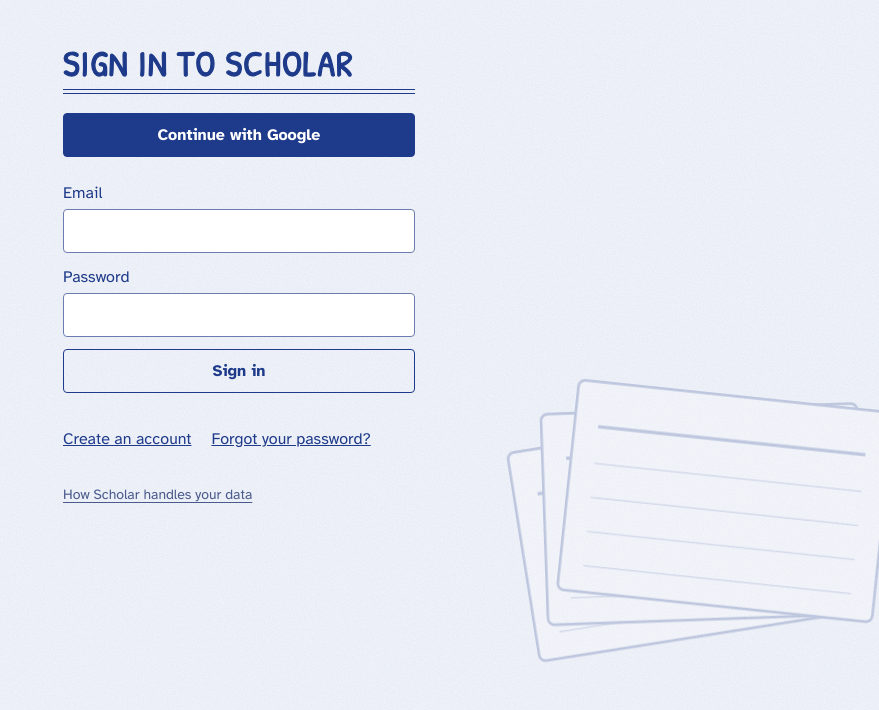
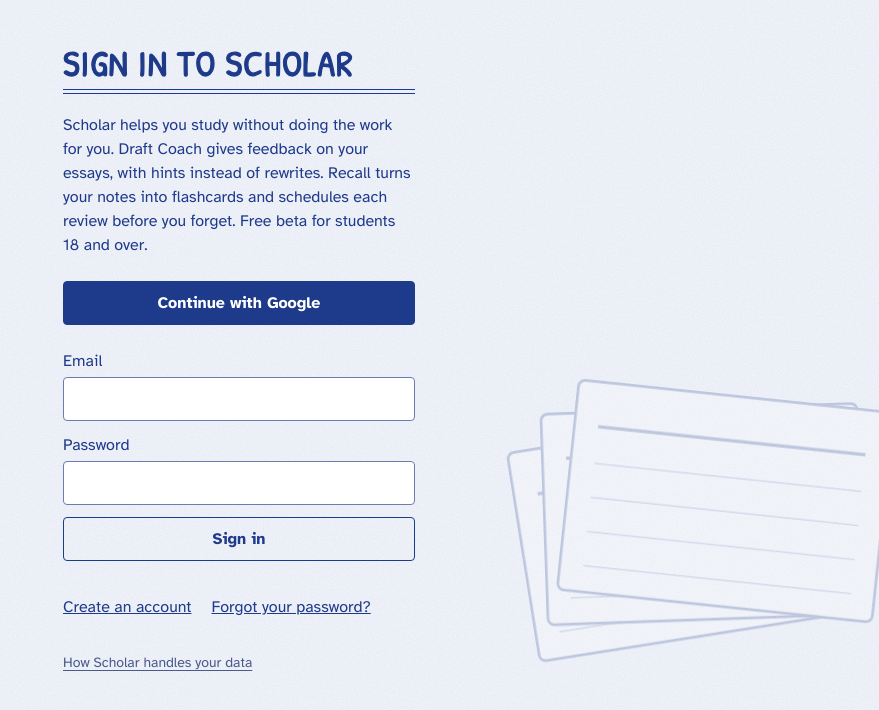
Before and after one commit to bitwindamountains/deskmate, a Next.js app: page /login in a window 1280 px wide. Shown: the top 710 px of the page, without its empty margins (401-1280 px from the left). Built offline with nearby package versions, Linux system fonts and the light colour scheme.

Commit message:
feat: sign-in and create-account say in three sentences what Scholar is (/ leads there)

```diff
--- a/src/app/login/login-form.tsx
+++ b/src/app/login/login-form.tsx
@@ -24,6 +24,14 @@ export function LoginForm({ next, initialError, notice }: { next: string; initia
     <main className="mx-auto max-w-sm space-y-6 px-4 py-10">
       <CardStackHero />
       <h1 key={mode} className="hand rule-draw pb-1 text-[2.25rem] leading-tight text-balance"><span className="hand-write">{TITLE[mode]}</span></h1>
+      {/* / leads here, so this is the only place a visitor learns what Scholar is (owner, 2026-11-26). */}
+      {mode !== 'forgot' && (
+        <p className="text-pretty">
+          Scholar helps you study without doing the work for you. Draft Coach gives feedback on your essays, with hints instead
+          of rewrites. Recall turns your notes into flashcards and schedules each review before you forget. Free beta for
+          students 18 and over.
+        </p>
+      )}
       {notice && <p role="status">{notice}</p>}
       {shown.error && <p id="login-err" role="alert" className="error">{shown.error}</p>}
 
```
Also changed, not shown: 1 other file (tests, documents, lock files or other folders).
